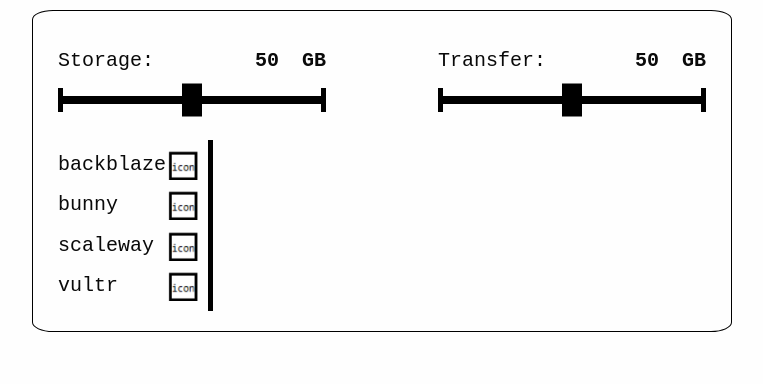
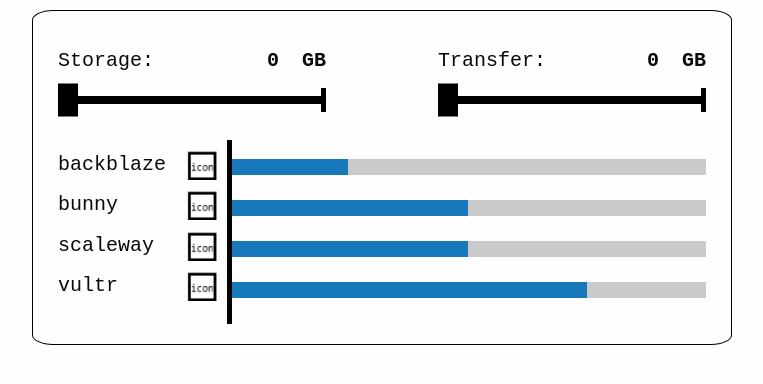
Before and after one commit to dm1triykr/ByteCloud-Test-Task, a plain HTML site: page index.html in a window 1280 px wide. Shown: the whole page, without its empty margins (258-1021 px from the left). Drawn offline with Linux system fonts and the light colour scheme.

Commit message:
progress bar updated

```diff
--- a/css/style.css
+++ b/css/style.css
@@ -124,11 +124,12 @@ label {
 }
 
 .price-calc-result {
-
+	display: flex;
 }
 
 .price-calc-result__providers {
     width: 140px;
+    flex: 1 25%;
 }
 
 .providers {
@@ -167,3 +168,19 @@ label {
     width: 30px;
     height: auto;
 }
+
+.price-calc-result__progress {
+    flex: 2 75%;
+    margin-left: 12px;
+    margin-top: 9px;
+    z-index: -1;
+    padding: 10px 0 ;
+}
+
+.progress-meter {
+
+}
+
+.progress:not(:last-child) {
+    margin-bottom: 25px;
+}
--- a/index.html
+++ b/index.html
@@ -18,19 +18,18 @@
                     <input type="number" id="sliderOutput1" class="sliderOutput">
                     <div class="gb">GB</div>
                 </div>
-                <div class="slider" data-slider data-initial-start="50">
-                    <span class="slider-handle"  data-slider-handle role="slider" tabindex="1" aria-controls="sliderOutput1" aria-valuemax="1000"></span>
+                <div class="slider" data-slider data-initial-start="0" data-end="1000">
+                    <span class="slider-handle"  data-slider-handle role="slider" tabindex="1" aria-controls="sliderOutput1"></span>
                     <span class="slider-fill" data-slider-fill></span>
                 </div>
             </div>
             <div class="price-calc__transfer">
                 <div class="price-calc__label">
                     <label for="sliderOutput2">Transfer:</label>
-                    <!-- <div class="transfer">Transfer:</div> -->
                     <input type="number" id="sliderOutput2" class="sliderOutput">
                     <div class="gb">GB</div>
                 </div>
-                <div class="slider" data-slider data-initial-start="50">
+                <div class="slider" data-slider data-initial-start="0" data-end="1000">
                     <span class="slider-handle"  data-slider-handle role="slider" tabindex="1" aria-controls="sliderOutput2"></span>
                     <span class="slider-fill" data-slider-fill></span>
                 </div>
@@ -63,6 +62,23 @@
                     </div>
                 </div>
             </div>
+            <div class="price-calc-result__progress">
+                <div class="progress" role="progressbar" aria-valuenow="25" aria-valuemin="0" aria-valuetext="25 percent" aria-valuemax="100">
+                    <div class="progress-meter" style="width: 25%"></div>
+                </div>
+
+                <div class="progress">
+                    <div class="progress-meter" style="width: 50%"></div>
+                </div>
+
+                <div class="progress">
+                    <div class="progress-meter" style="width: 50%"></div>
+                </div>
+
+                <div class="progress">
+                    <div class="progress-meter" style="width: 75%"></div>
+                </div>
+            </div>
         </output>
     </div>
 
```
